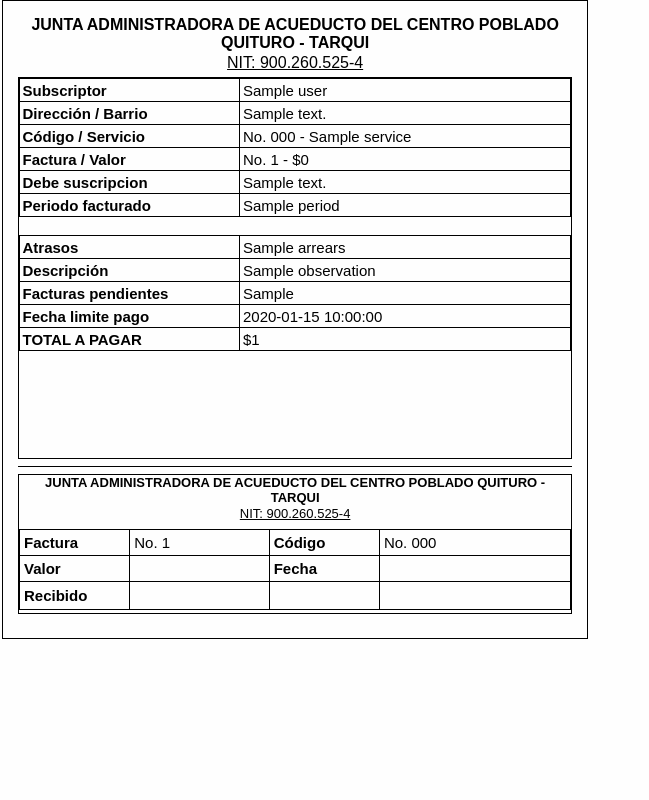
After one commit to lrojassc/acueducto, a Symfony app: template templates/pdf/massive_invoice.html.twig in a window 1280 px wide. The commit adds this page. Shown: the whole page, without its empty margins (0-649 px from the left). Run offline with Twig, Linux system fonts and the light colour scheme; the template is opened without the code that fills it: most values are stand-ins (such as "Sample title", 1, 10 or a date in 2020); some libraries are stand-ins or nearby versions.

Commit message:
crear facturas masivas en pdf

```diff
--- a/composer.json
+++ b/composer.json
@@ -11,6 +11,7 @@
         "doctrine/doctrine-bundle": "^2.12",
         "doctrine/doctrine-migrations-bundle": "^3.3",
         "doctrine/orm": "^3.1",
+        "dompdf/dompdf": "^3.0",
         "omines/datatables-bundle": "^0.8.2",
         "phpdocumentor/reflection-docblock": "^5.4",
         "phpstan/phpdoc-parser": "^1.28",
--- a/templates/invoice/list.html.twig
+++ b/templates/invoice/list.html.twig
@@ -17,6 +17,9 @@
         <ul class="nav nav-underline mb-3">
             <li class="nav-item">
                 <a class="nav-link" href="{{ path('massive_invoices') }}">Generar facturas masivas del mes</a>
+            </li>
+            <li class="nav-item">
+                <a class="nav-link" href="{{ path('create_massive_invoices') }}">Generar Facturas en PDF</a>
             </li>
         </ul>
         <div class="row">
--- /dev/null
+++ b/templates/pdf/massive_invoice.html.twig
@@ -0,0 +1,176 @@
+<style>
+        * {
+                margin: 0;
+                padding: 0;
+                box-sizing: border-box;
+                font-family: 'Outfit', sans-serif;
+        }
+
+        body {
+                height: 100vh;
+                width: 100%;
+                background-color: #c0c0c003;
+        }
+
+        .massive_invoice {
+                margin: 0;
+        }
+
+        .container-invoices {
+                width: 100%;
+                height: 97%;
+        }
+
+        .row-invoice {
+                width: 100%;
+        }
+
+        .invoice {
+                margin-left: 2px;
+                padding: 15px;
+                width: 45.8%;
+                height: 639px;
+                float: left;
+                border-color: black;
+                border-width: 0.5px;
+                border-style: solid
+        }
+
+        .info_invoice {
+                border-color: black;
+                border-width: 0.5px;
+                border-style: solid;
+                height: 63%
+        }
+
+        .separate_invoice{
+                background-color: black;
+                height: 1px;
+                margin-bottom: 7px;
+                margin-top: 7px;
+        }
+
+        .info_payment_invoice {
+                border-color: black;
+                border-width: 0.5px;
+                border-style: solid;
+                height: 23%
+        }
+
+        .clearfix-dos {
+                clear: both;
+        }
+
+        .table-invoice-massive {
+                width: 100%;
+                border-spacing: 0;
+                border-collapse: collapse;
+        }
+
+        .title-bold {
+                font-weight: bold;
+        }
+
+        .pdf-massive-td {
+                border-color: black;
+                border-width: 1px;
+                border-style: solid;
+        }
+
+</style>
+
+<body class="massive_invoice">
+        <div class="container-invoices" >
+                {% for invoices in invoices_print %}
+                <div class="row-invoice">
+                        {% for invoice in invoices %}
+                        <div class="invoice">
+
+                                <p style="font-weight: bold; text-align: center; margin-bottom: 2px!important;">JUNTA ADMINISTRADORA DE ACUEDUCTO DEL CENTRO POBLADO QUITURO - TARQUI</p>
+                                <p style="text-decoration: underline; text-align: center; margin-bottom: 5px!important;">NIT: 900.260.525-4</p>
+
+                                <div class="info_invoice">
+                                        <table class="table-invoice-massive">
+                                                <tr>
+                                                        <td class="title-bold pdf-massive-td" style="width: 40%; font-size: 15px!important; padding: 2.5px!important;">Subscriptor</td>
+                                                        <td class="pdf-massive-td" style="font-size: 15px!important; padding: 2.5px!important;">{{invoice.user}}</td>
+                                                </tr>
+                                                <tr>
+                                                        <td class="title-bold pdf-massive-td" style="width: 40%; font-size: 15px!important; padding: 2.5px!important;">Dirección / Barrio</td>
+                                                        <td class="pdf-massive-td" style="font-size: 15px!important; padding: 2.5px!important;">{{invoice.address}}</td>
+                                                </tr>
+                                                <tr>
+                                                        <td class="title-bold pdf-massive-td" style="width: 40%; font-size: 15px!important; padding: 2.5px!important;">Código / Servicio</td>
+                                                        <td class="pdf-massive-td" style="font-size: 15px!important; padding: 2.5px!important;">No. {{invoice.user_code}} - {{invoice.service}}</td>
+                                                </tr>
+                                                <tr>
+                                                        <td class="title-bold pdf-massive-td" style="width: 40%; font-size: 15px!important; padding: 2.5px!important;">Factura / Valor</td>
+                                                        <td class="pdf-massive-td" style="font-size: 15px!important; padding: 2.5px!important;">No. {{invoice.id_last_invoice}} - ${{invoice.value_last_invoice|number_format(0, '.', '.')}}</td>
+                                                </tr>
+                                                {% if invoice.subscription_debt %}
+                                                        <tr>
+                                                                <td class="title-bold pdf-massive-td" style="width: 40%; font-size: 15px!important; padding: 2.5px!important;">Debe suscripcion</td>
+                                                                <td class="pdf-massive-td" style="font-size: 15px!important; padding: 2.5px!important;">{{invoice.description_subscription}}</td>
+                                                        </tr>
+                                                {% endif %}
+                                                <tr>
+                                                        <td class="title-bold pdf-massive-td" style="width: 40%; font-size: 15px!important; padding: 2.5px!important;">Periodo facturado</td>
+                                                        <td class="pdf-massive-td" style="font-size: 15px!important; padding: 2.5px!important;">{{invoice.period}}</td>
+                                                </tr>
+                                        </table>
+                                        <br>
+                                        <table class="table-invoice-massive">
+                                                <tr>
+                                                        <td class="title-bold pdf-massive-td" style="width: 40%; font-size: 15px!important; padding: 2.5px!important;">Atrasos</td>
+                                                        <td class="pdf-massive-td" style="font-size: 15px!important; padding: 2.5px!important;">{{invoice.arrears}}</td>
+                                                </tr>
+                                                <tr>
+                                                        <td class="title-bold pdf-massive-td" style="width: 40%; font-size: 15px!important; padding: 2.5px!important;">Descripción</td>
+                                                        <td class="pdf-massive-td" style="font-size: 15px!important; padding: 2.5px!important;">{{invoice.observation}}</td>
+                                                </tr>
+                                                <tr>
+                                                        <td class="title-bold pdf-massive-td" style="width: 40%; font-size: 15px!important; padding: 2.5px!important;">Facturas pendientes</td>
+                                                        <td class="pdf-massive-td" style="font-size: 15px!important; padding: 2.5px!important;">{{invoice.invoice_pending}}</td>
+                                                </tr>
+                                                <tr>
+                                                        <td class="title-bold pdf-massive-td" style="width: 40%; font-size: 15px!important; padding: 2.5px!important;">Fecha limite pago</td>
+                                                        <td class="pdf-massive-td" style="font-size: 15px!important; padding: 2.5px!important;">{{invoice.payment_deadline}}</td>
+                                                </tr>
+                                                <tr>
+                                                        <td class="title-bold pdf-massive-td" style="width: 40%; font-size: 15px!important; padding: 2.5px!important;">TOTAL A PAGAR</td>
+                                                        <td class="pdf-massive-td" style="font-size: 15px!important; padding: 2.5px!important;">${{invoice.total_amount_invoices|number_format(0, '.', '.')}}</td>
+                                                </tr>
+                                        </table>
+                                </div>
+                                <div class="separate_invoice"></div>
+                                <div class="info_payment_invoice">
+                                        <p style="font-weight: bold; text-align: center; font-size: 13px!important; margin-bottom: 1px!important;">JUNTA ADMINISTRADORA DE ACUEDUCTO DEL CENTRO POBLADO QUITURO - TARQUI</p>
+                                        <p style="text-decoration: underline; text-align: center; font-size: 13px!important; margin-bottom: 8px!important;">NIT: 900.260.525-4</p>
+                                        <table class="table-invoice-massive">
+                                                <tr>
+                                                        <td class="title-bold pdf-massive-td" style="width: 20%; font-size: 15px!important; padding: 4px!important;">Factura</td>
+                                                        <td class="pdf-massive-td" style="font-size: 15px!important; padding: 4px!important;">No. {{invoice.id_last_invoice}}</td>
+                                                        <td class="title-bold pdf-massive-td" style="width: 20%; font-size: 15px!important; padding: 4px!important;">Código</td>
+                                                        <td class="pdf-massive-td" style="font-size: 15px!important; padding: 4px!important;">No. {{invoice.user_code}}</td>
+                                                </tr>
+                                                <tr>
+                                                        <td class="title-bold pdf-massive-td" style="width: 20%; font-size: 15px!important; padding: 4px!important;">Valor</td>
+                                                        <td class="pdf-massive-td" style="font-size: 15px!important; padding: 4px!important;"></td>
+                                                        <td class="title-bold pdf-massive-td" style="width: 20%; font-size: 15px!important; padding: 4px!important;">Fecha</td>
+                                                        <td class="pdf-massive-td" style="font-size: 15px!important; padding: 4px!important;"></td>
+                                                </tr>
+                                                <tr>
+                                                        <td class="title-bold pdf-massive-td" style="width: 20%; height: 28px; font-size: 15px!important; padding: 4px!important;">Recibido</td>
+                                                        <td class="pdf-massive-td" style="font-size: 15px!important; padding: 4px!important;"></td>
+                                                        <td class="title-bold pdf-massive-td" style="width: 20%; height: 28px; font-size: 15px!important; padding: 4px!important;"></td>
+                                                        <td class="pdf-massive-td" style="font-size: 15px!important; padding: 4px!important;"></td>
+                                                </tr>
+                                        </table>
+                                </div>
+                        </div>
+                        {% endfor %}
+                </div>
+                <div class="clearfix-dos"></div>
+                {% endfor %}
+        </div>
+</body>
```
Also changed, not shown: src/Controller/GeneratePDFController.php (added, +85 -0 lines), src/Repository/SubscriptionRepository.php (+12 -2 lines), 1 other file.
